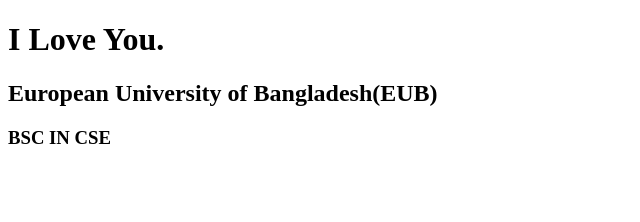
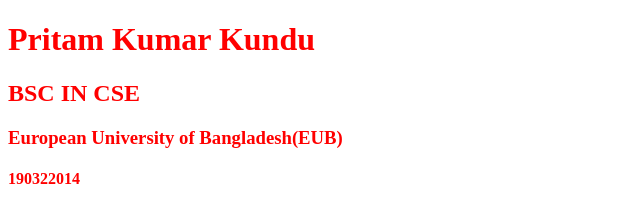
Before and after one commit to PritamKumarKundu/my-first-repo, a plain HTML site: page index.html in a window 1280 px wide. Shown: the whole page, without its empty margins (0-640 px from the left). Drawn offline with Linux system fonts and the light colour scheme.

Commit message:
styles added

```diff
--- a/index.html
+++ b/index.html
@@ -4,11 +4,13 @@
     <meta charset="UTF-8">
     <meta http-equiv="X-UA-Compatible" content="IE=edge">
     <meta name="viewport" content="width=device-width, initial-scale=1.0">
+    <link rel="stylesheet" href="style.css">
     <title>GitHub</title>
 </head>
 <body>
-    <h1>I Love You.</h1>
-    <h2>European University of Bangladesh(EUB)</h2>
-    <h3>BSC IN CSE</h3>
+    <h1>Pritam Kumar Kundu</h1>
+    <h2>BSC IN CSE</h2>
+    <h3>European University of Bangladesh(EUB)</h3>
+    <h4>190322014</h4>
 </body>
 </html>
--- /dev/null
+++ b/style.css
@@ -0,0 +1,4 @@
+h1, h2, h3, h4
+{
+    color: red;
+}
```
